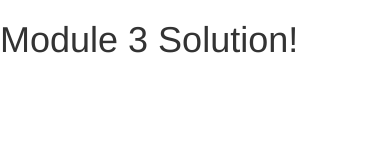
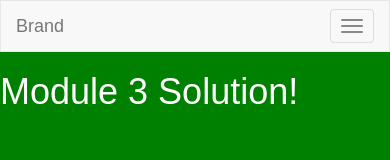
Before and after one commit to nadine7486/CourseraHTMLCSSJSforWebDevs, a plain HTML site: page mod3_solution/index.html in a window 390 px wide. Drawn offline with Linux system fonts and the light colour scheme.

Commit message:
1st change

```diff
--- a/mod3_solution/css/styles.css
+++ b/mod3_solution/css/styles.css
@@ -1 +1,7 @@
 /*------------ Module 3 Custom Css File ---------------*/
+body{
+	font-size: 16px;
+	color: #ffffff;
+	background-color: green;
+	font-family: Arial, Helvetica, sans-serif;
+}
--- a/mod3_solution/index.html
+++ b/mod3_solution/index.html
@@ -17,6 +17,22 @@
     <link rel="stylesheet" href="css/styles.css">
   </head>
 <body>
+	<header>
+		<nav id="header-nav" class="navbar navbar-default">
+			<div class="container">
+				<!-- Brand and toggle get grouped for better mobile display -->
+				    <div class="navbar-header">
+				      <button type="button" class="navbar-toggle collapsed" data-toggle="collapse" data-target="#mynavbar" aria-expanded="false">
+				        <span class="sr-only">Toggle navigation</span>
+				        <span class="icon-bar"></span>
+				        <span class="icon-bar"></span>
+				        <span class="icon-bar"></span>
+				      </button>
+				      <a class="navbar-brand" href="#">Brand</a>
+				    </div>
+			</div>
+		</nav>
+	</header>
 
   <h1>Module 3 Solution!</h1>
 
```
